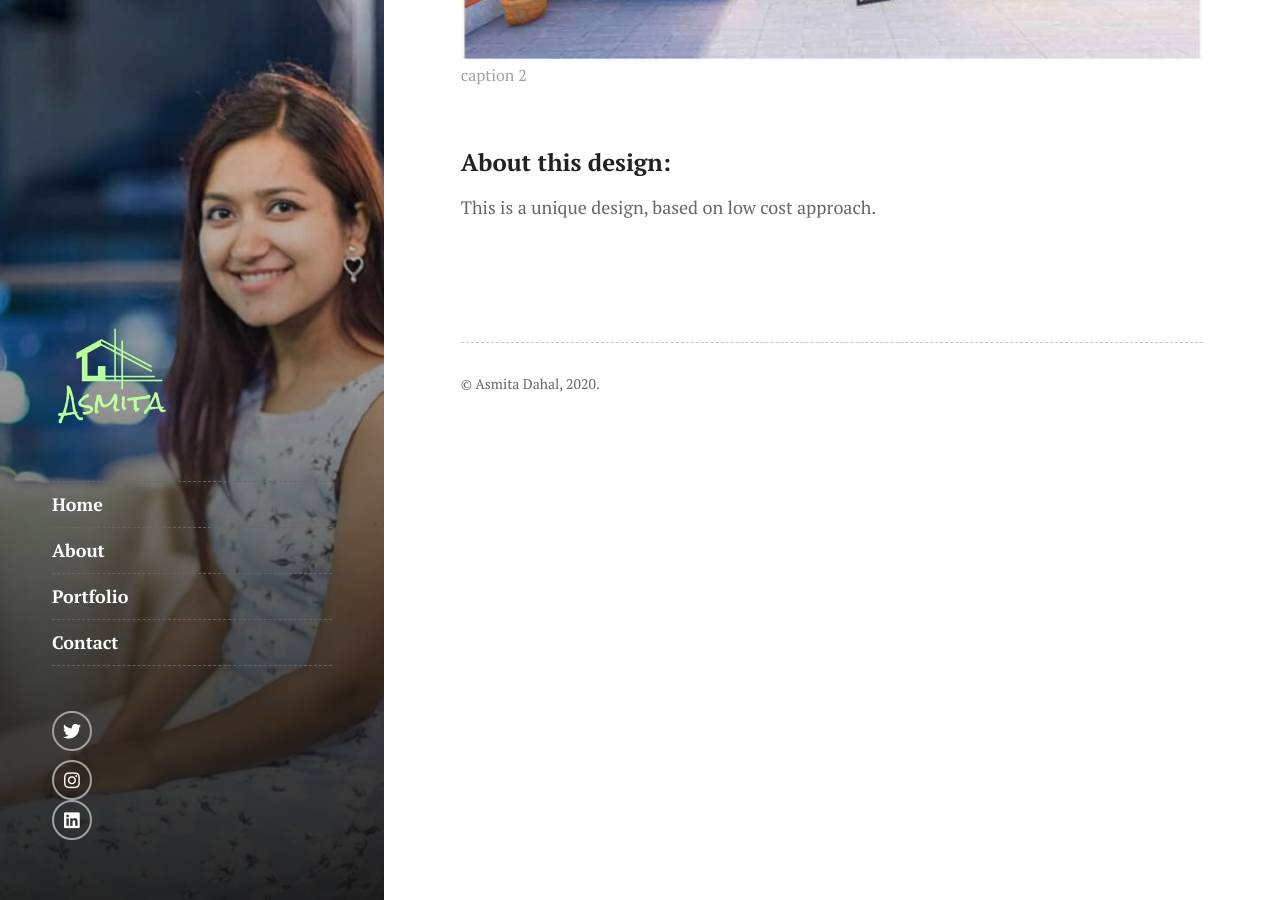
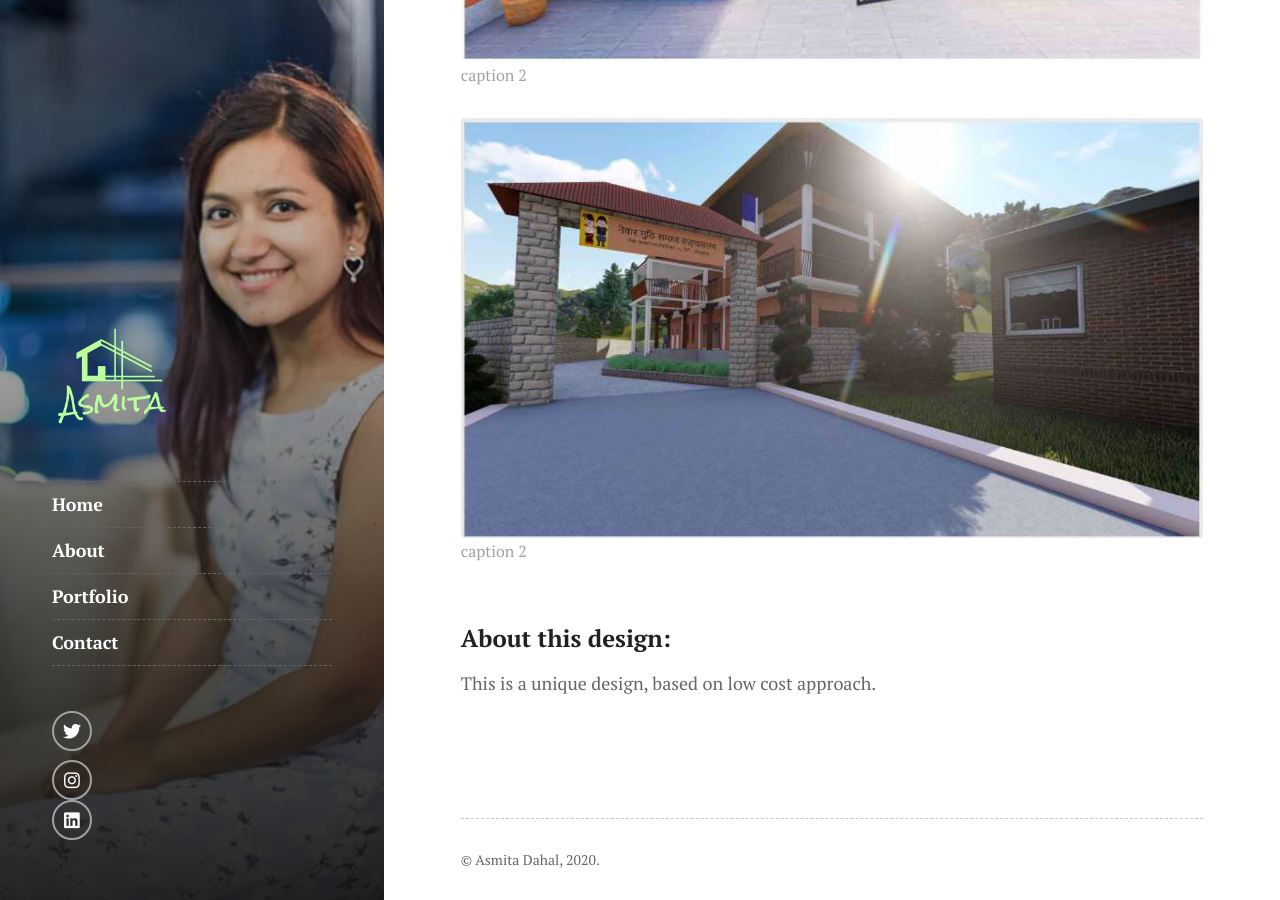
Before and after one commit to asmita-dahal/asmita-dahal.github.io, a Jekyll site: the page built from _works/school.md, in a window 1280 px wide and 900 px high, scrolled down 1065 px. Built offline with Jekyll 4.4.1, drawn with Linux system fonts in a browser that asks for light colours.

Commit message:
Update school.md
added school image

```diff
--- a/_works/school.md
+++ b/_works/school.md
@@ -11,6 +11,8 @@ img:
       caption: caption 1
     - src: "assets/images/school_2.jpg"
       caption: caption 2
+    - src: "assets/images/museum_2.jpg"
+      caption: caption 2
 layout: work
 ---
 
```
